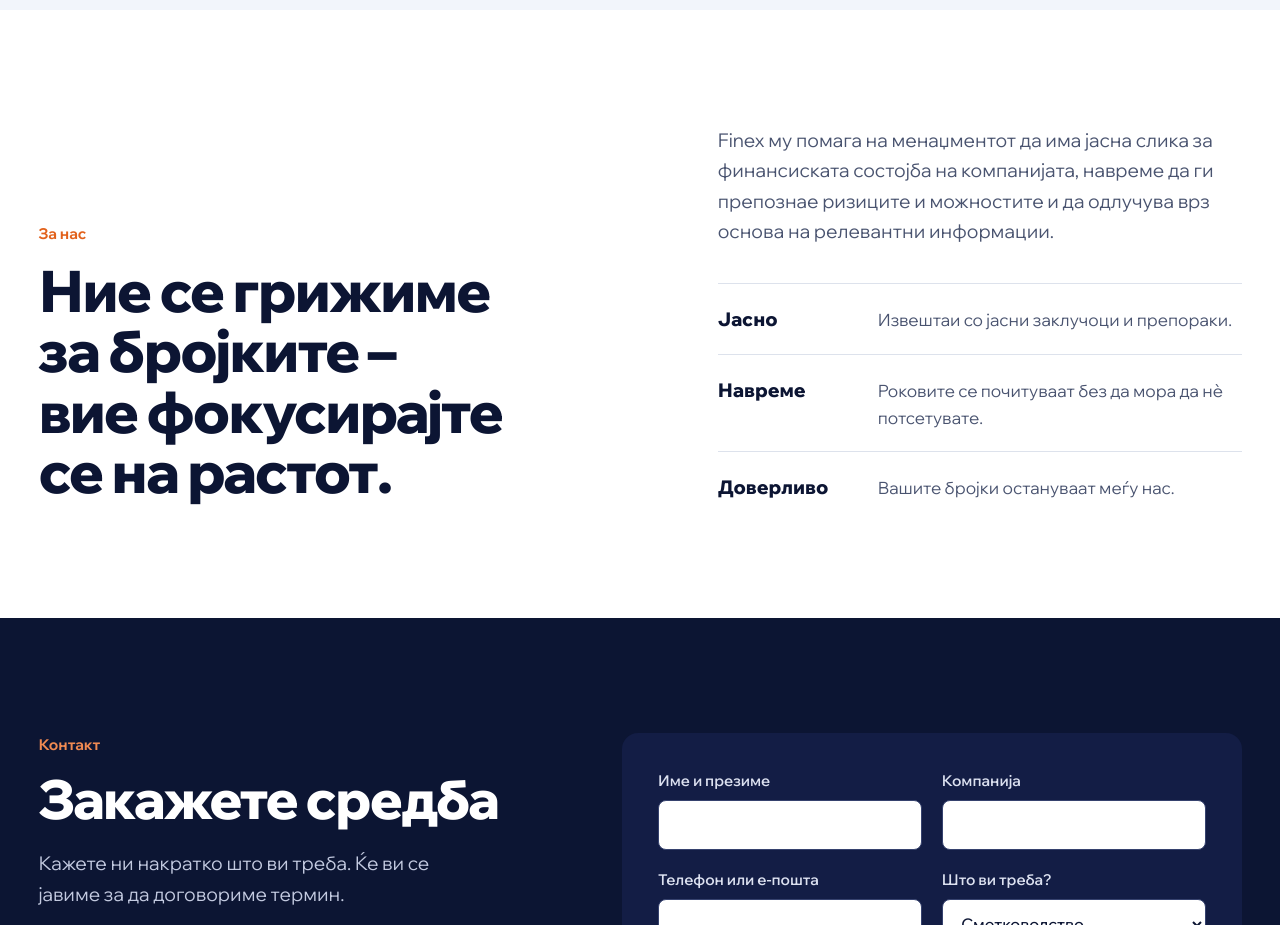
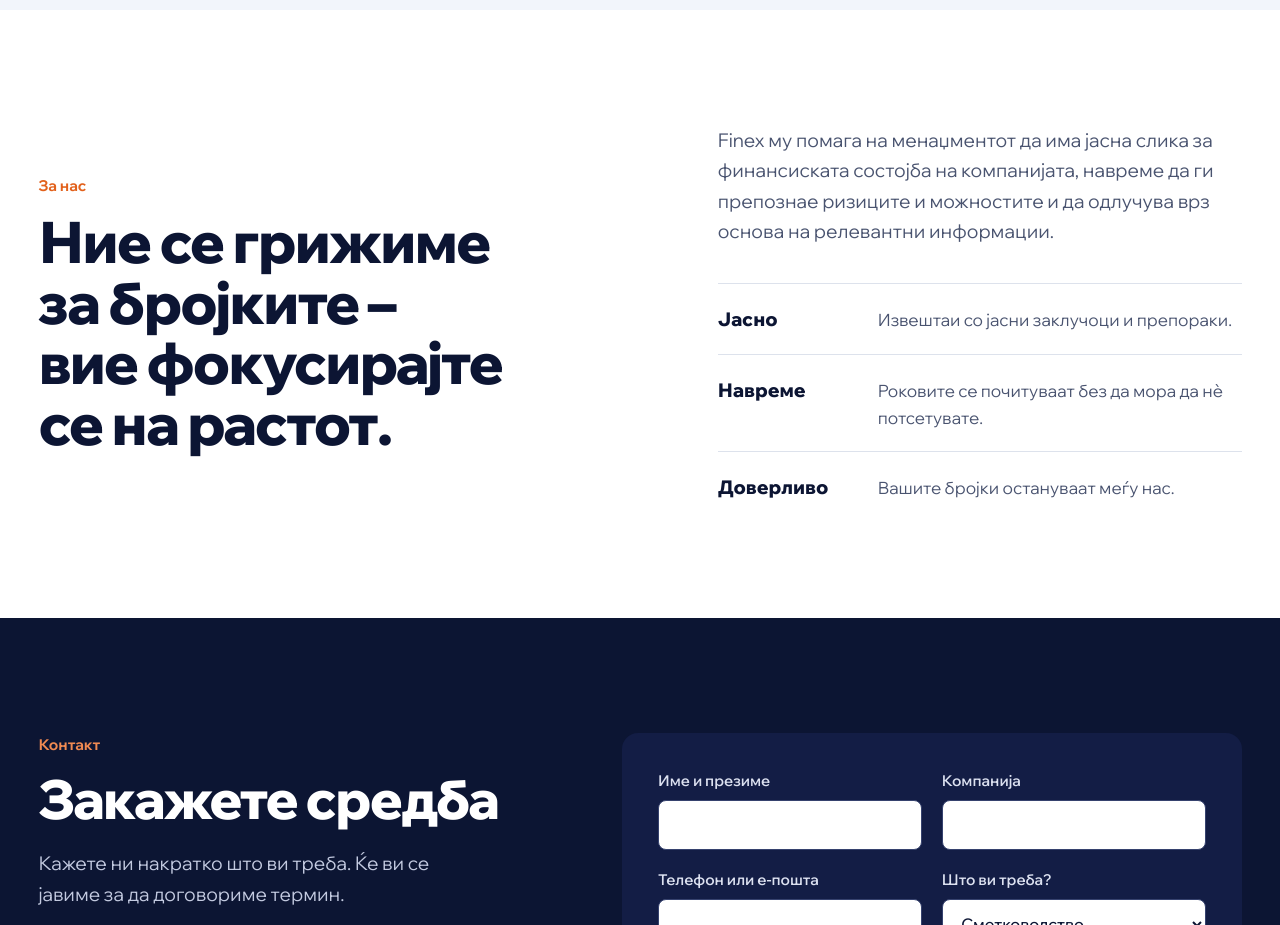
Before and after one commit to nikolakuzevski/finex-pregled, a plain HTML site: page index.html in a window 1280 px wide. Shown: the part 4940-5865 px from the top of the page. Drawn offline with Linux system fonts and the light colour scheme.

Commit message:
About slogan centred vertically
Co-Authored-By: Claude Opus 5.5 <noreply@anthropic.com>

```diff
--- a/finex.css
+++ b/finex.css
@@ -150,7 +150,7 @@ h2 { font-weight: 800; font-size: clamp(2.1rem, 1.3rem + 2.6vw, 3.6rem); line-he
 .steps li p { text-wrap: pretty; margin-top: 0.6rem; color: var(--muted); }
 
 /* -------------------------------------------------------------- about -- */
-.about__grid { display: grid; grid-template-columns: minmax(0, 1.15fr) minmax(0, 1fr); gap: clamp(2.5rem, 6vw, 6rem); align-items: end; }
+.about__grid { display: grid; grid-template-columns: minmax(0, 1.15fr) minmax(0, 1fr); gap: clamp(2.5rem, 6vw, 6rem); align-items: center; }
 .slogan { font-size: clamp(2.2rem, 1.2rem + 3vw, 4rem); line-height: 1.05; }
 .about__body > p { font-size: 1.1875rem; color: var(--muted); }
 .values { margin-top: 2.25rem; display: grid; gap: 1.25rem; }
```
